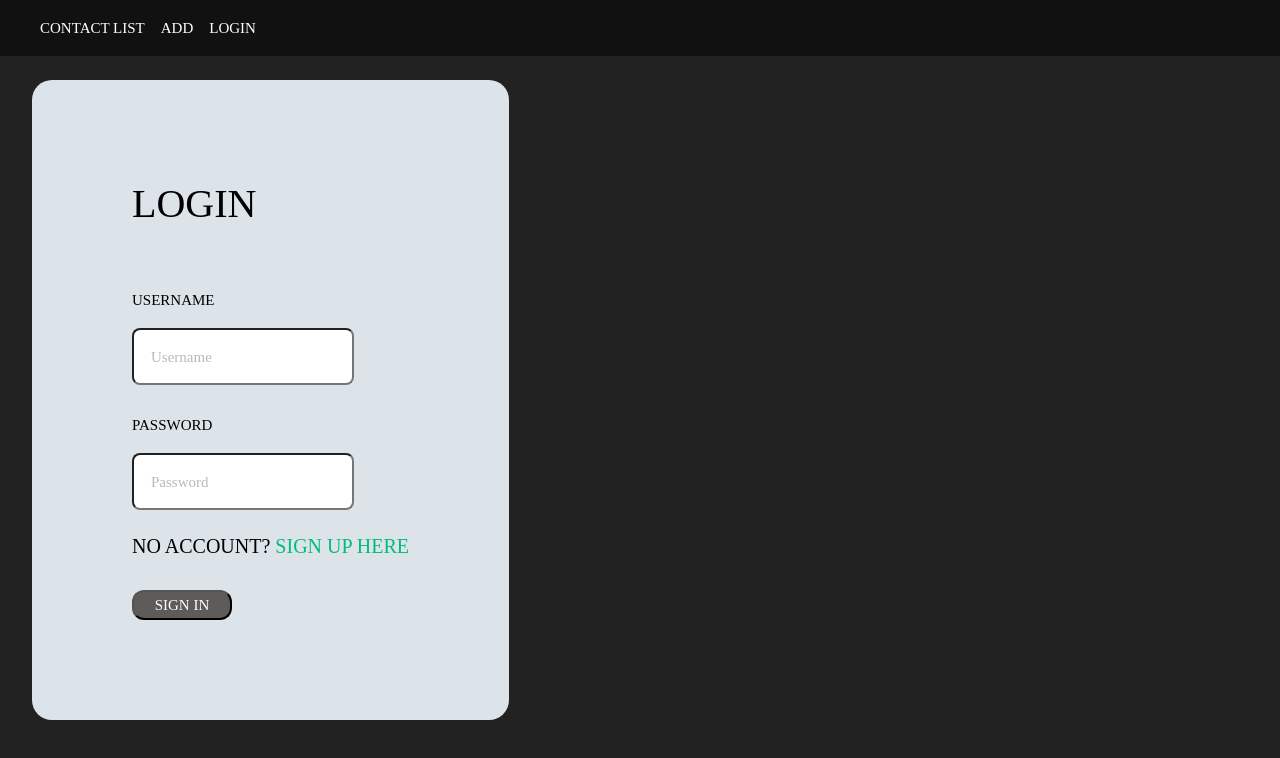
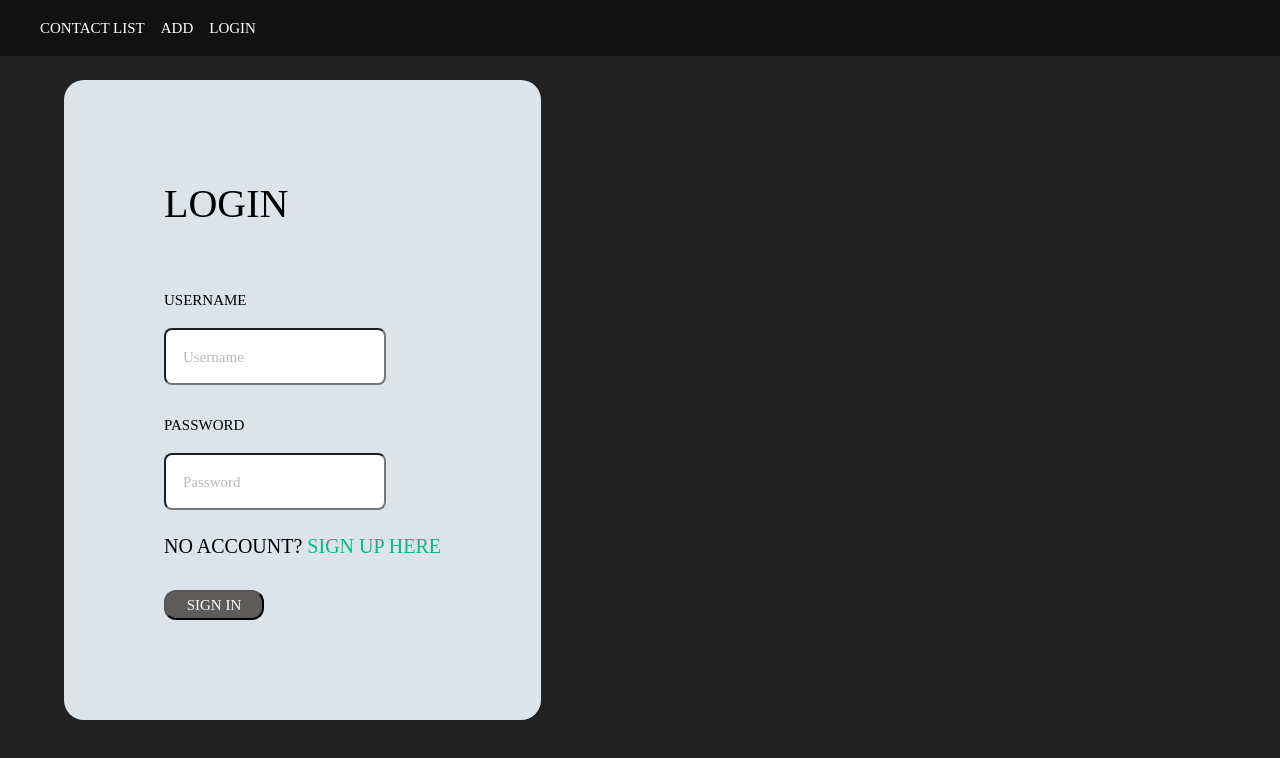
Before and after one commit to LegendPoint/AAA, a Vue app in the folder contactlist-master/vue-contactList/: page /login in a window 1280 px wide. Shown: the top 758 px of the page. Built offline with nearby package versions, Linux system fonts and the light colour scheme; a web font is replaced by a local one.

Commit message:
Update main.css

```diff
--- a/contactlist-master/vue-contactList/src/assets/main.css
+++ b/contactlist-master/vue-contactList/src/assets/main.css
@@ -32,8 +32,8 @@ a,
 
   #app {
     display: grid;
-    grid-template-columns: 1fr 1fr;
+   /* grid-template-columns: 1fr 1fr;
     padding: 0 2rem;
-    width:100%;
+    width:100%; */
   }
 }
```
